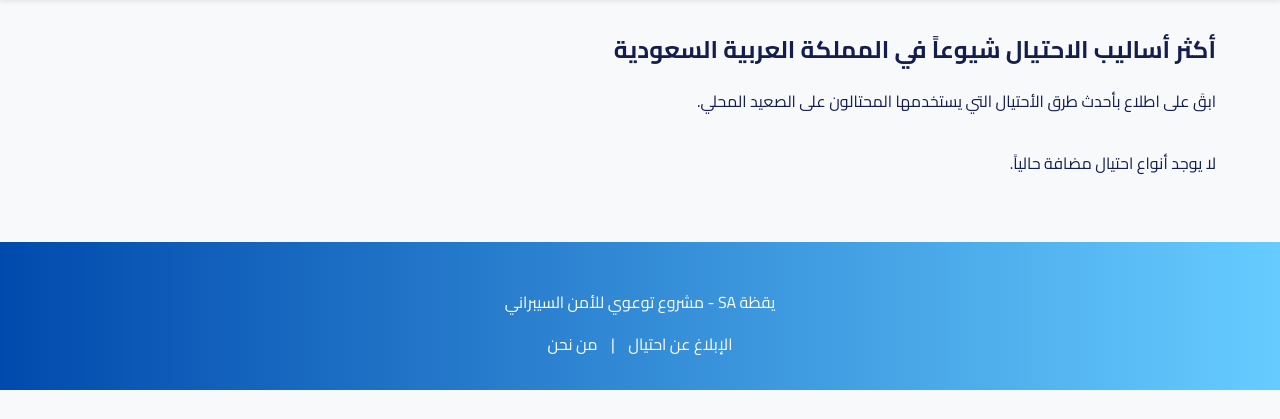
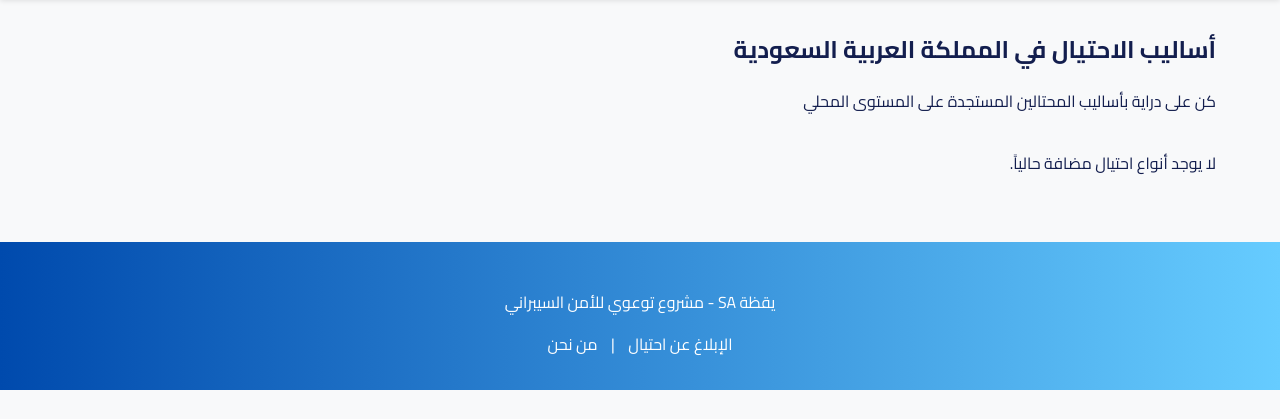
Before and after one commit to dwinch-04/Yaqdha-Platform, a Django app: page /scams/ in a window 1280 px wide. Shown: the part 77-496 px from the top of the page. Run offline with Django 5.2, Linux system fonts and the light colour scheme; data that the repository does not hold is empty.

Commit message:
Update scams.html

```diff
--- a/main/templates/ar/scams.html
+++ b/main/templates/ar/scams.html
@@ -23,8 +23,8 @@
 <div class="container">
 
     <section>
-    <h2>أكثر أساليب الاحتيال شيوعاً في المملكة العربية السعودية</h2>
-    <p>ابقَ على اطلاع بأحدث طرق الأحتيال التي يستخدمها المحتالون على الصعيد المحلي.</p>
+    <h2>أساليب الاحتيال في المملكة العربية السعودية</h2>
+    <p>كن على دراية بأساليب المحتالين المستجدة على المستوى المحلي</p>
 
              <div class="scam-grid">
              {% for scam in scams %}
```
